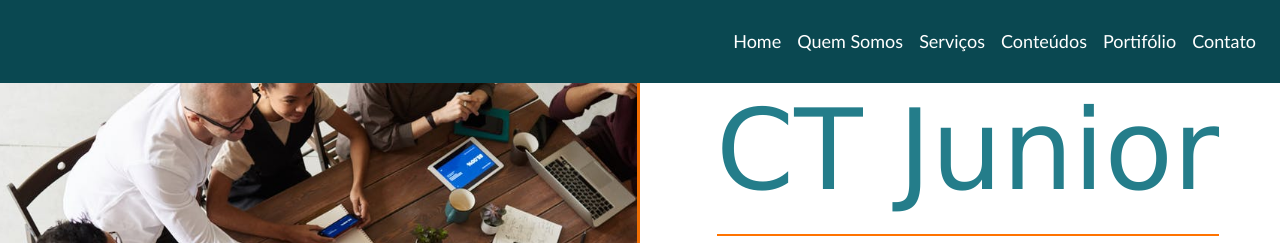
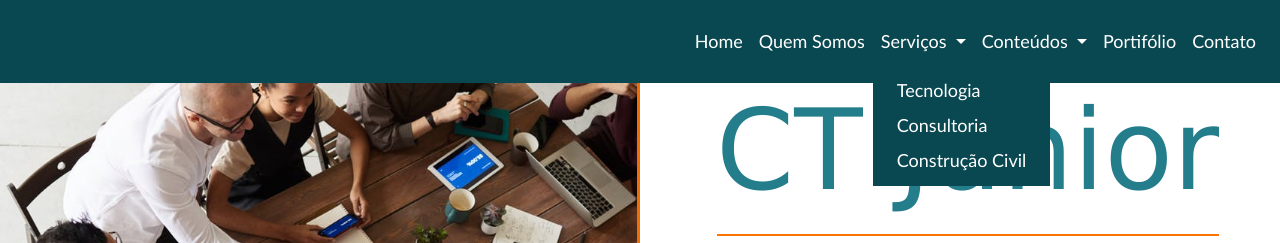
Before and after one commit to Lorenzuou/ProjetoPiloto, a plain HTML site: page index.html in a window 1280 px wide. Both pictures are taken after a click on the button "Serviços". Shown: the top 243 px of the page. Drawn offline with nearby package versions, Linux system fonts and the light colour scheme.

```diff
--- a/css/style.css
+++ b/css/style.css
@@ -9,6 +9,20 @@
         position: fixed;
         top: 0;
         width: 100%;
+    }
+
+    .dropdown-menu {
+        background-color: #0a4851;
+        border-radius: 0;
+        border: none;
+    }
+
+    .dropdown-menu a {
+        color: white;
+    }
+
+    .dropdown-menu a:hover {
+        color: rgb(255, 115, 0);
     }
 
     .btn1 {
--- a/index.html
+++ b/index.html
@@ -32,11 +32,28 @@
                     <li class="nav-item">
                         <a class="nav-link" href="#">Quem Somos</a>
                     </li>
-                    <li class="nav-item">
-                        <a class="nav-link" href="#">Serviços</a>
+                    <li class="nav-item dropdown">
+                        <a class="nav-link dropdown-toggle" href="#" id="navbarDropdown" role="button" data-toggle="dropdown" aria-haspopup="true" aria-expanded="false">
+                          Serviços
+                        </a>
+                        <div class="dropdown-menu" aria-labelledby="navbarDropdown">
+                            <a class="dropdown-item" href="#">Tecnologia</a>
+
+                            <a class="dropdown-item" href="#">Consultoria</a>
+
+                            <a class="dropdown-item" href="#">Construção Civil</a>
+                        </div>
                     </li>
-                    <li class="nav-item">
-                        <a class="nav-link" href="#">Conteúdos</a>
+                    <li class="nav-item dropdown">
+                        <a class="nav-link dropdown-toggle" href="#" id="navbarDropdown" role="button" data-toggle="dropdown" aria-haspopup="true" aria-expanded="false">
+                          Conteúdos
+                        </a>
+                        <div class="dropdown-menu" aria-labelledby="navbarDropdown">
+                            <a class="dropdown-item" href="#">Materiais ricos</a>
+
+                            <a class="dropdown-item" href="#">Artigos</a>
+
+                        </div>
                     </li>
                     <li class="nav-item">
                         <a class="nav-link" href="#">Portifólio</a>
```
